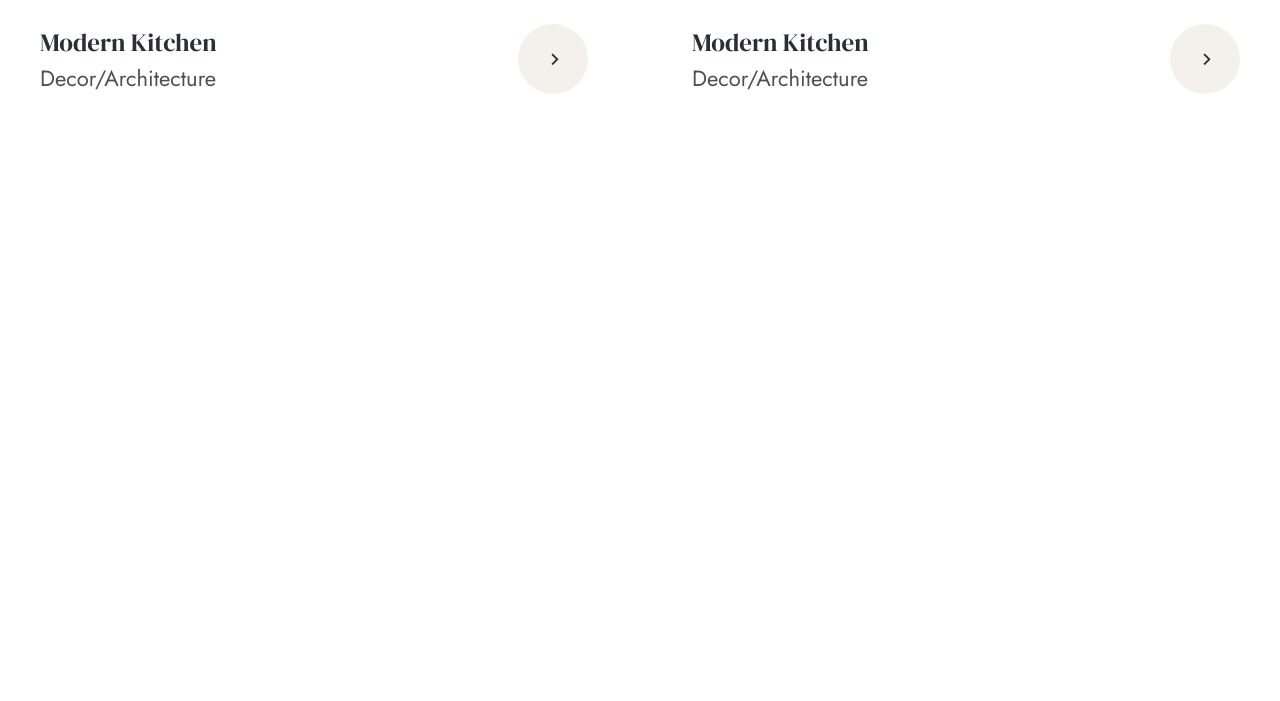
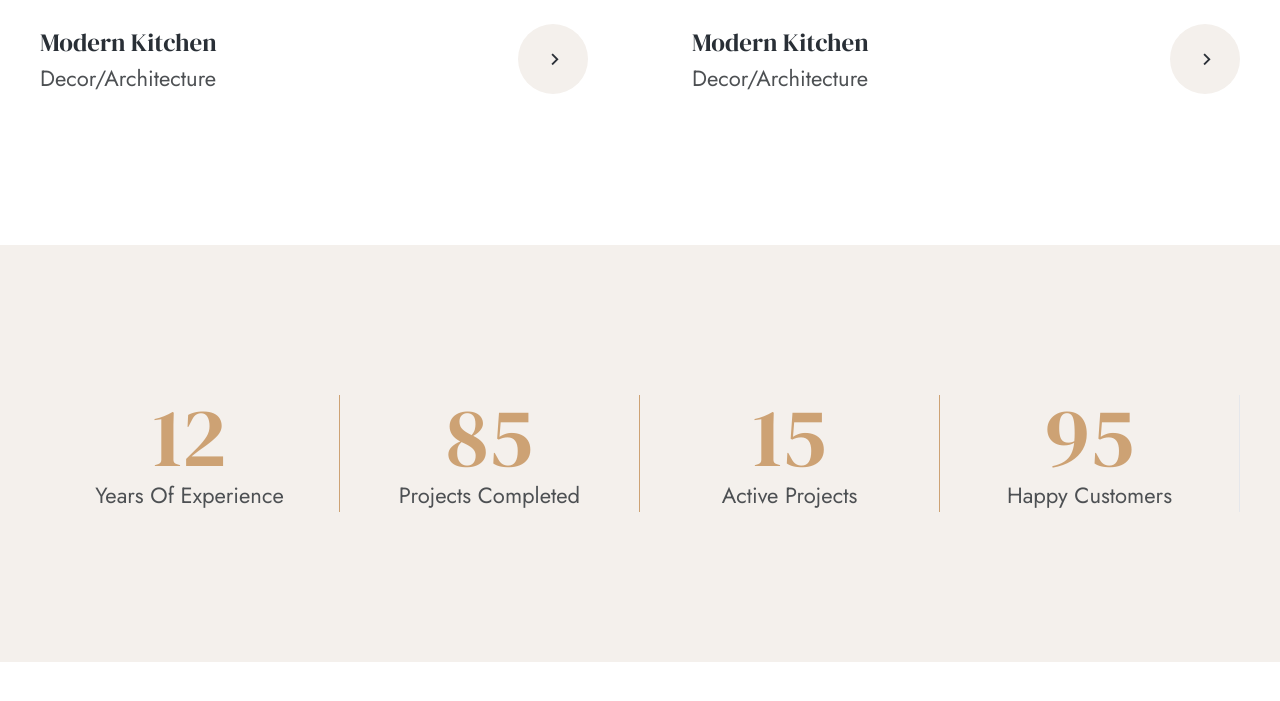
Before and after one commit to ArfinHasib/Inferno-Landing-Page-tailwind-, a website: page index.html in a window 1280 px wide. Shown: the part 5124-5825 px from the top of the page. Drawn offline with nearby package versions, Linux system fonts and the light colour scheme.

Commit message:
Stats Section

```diff
--- a/index.html
+++ b/index.html
@@ -323,6 +323,35 @@
          </div>
       </section>
 
+      <!-- stats -->
+      <div class="stats mt-[80px] xl:mt-[150px] relative z-20 bg-accent-secondary py-[80px] xl:py-[150px]">
+         <div class="container mx-auto">
+            <!-- grid -->
+            <div class="grid grid-cols-1 xl:grid-cols-4">
+               <!-- grid item -->
+               <div class="stats__item text-center xl:border-r xl:border-accent">
+                  <h3 class="h1 font-primary text-accent">12</h3>
+                  <p>Years Of Experience</p>
+               </div>
+               <!-- grid item -->
+               <div class="stats__item text-center xl:border-r xl:border-accent">
+                  <h3 class="h1 font-primary text-accent">85</h3>
+                  <p>Projects Completed</p>
+               </div>
+               <!-- grid item -->
+               <div class="stats__item text-center xl:border-r xl:border-accent">
+                  <h3 class="h1 font-primary text-accent">15</h3>
+                  <p>Active Projects</p>
+               </div>
+               <!-- grid item -->
+               <div class="stats__item text-center xl:border-r">
+                  <h3 class="h1 font-primary text-accent">95</h3>
+                  <p>Happy Customers</p>
+               </div>
+            </div>
+         </div>
+      </div>
+
       <!-- temporary div -->
       <div class="h-[3000px]">
       </div>
```
Also changed, not shown: dist/output.css.
